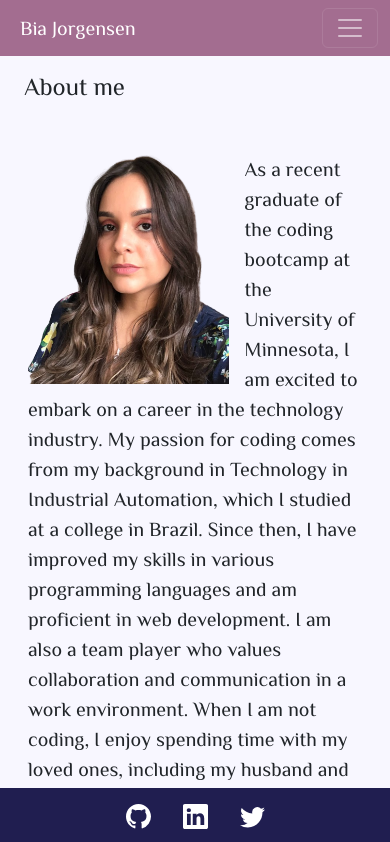
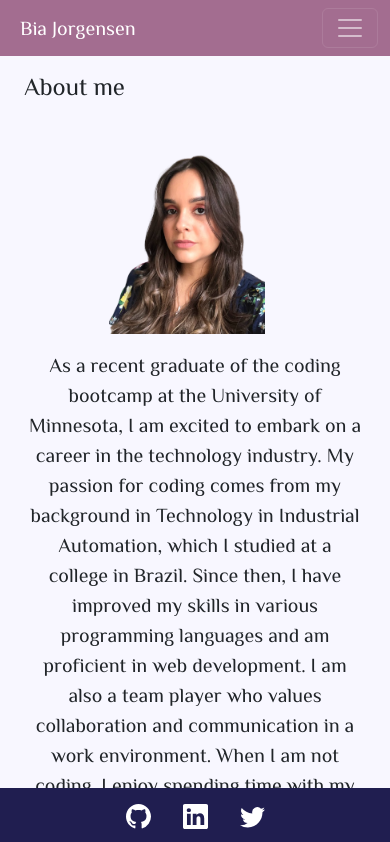
Before and after one commit to BiaJorgensen/bia-jorgensen-portfolio, a React (Create React App) app: page / in a window 390 px wide. Shown: the top 842 px of the page. Built offline with nearby package versions, Linux system fonts and the light colour scheme.

Commit message:
Added CSS to modify image and <p> alignment

```diff
--- a/src/pages/AboutMe.js
+++ b/src/pages/AboutMe.js
@@ -8,7 +8,7 @@ export default function AboutMe() {
   return (
     <Container fluid>
           <h2 className="mt-3 mb-5">About me</h2>
-          <div className='p-1' >
+          <div className='p-1  main' >
             <Image src={Bia} alt='Bia Jorgensen' id="image"/>
             <p>As a recent graduate of the coding bootcamp at the University of Minnesota, I am excited to embark on a career in the technology industry. My passion for coding comes from my background in Technology in Industrial Automation, which I studied at a college in Brazil. Since then, I have improved my skills in various programming languages and am proficient in web development. I am also a team player who values collaboration and communication in a work environment. When I am not coding, I enjoy spending time with my loved ones, including my husband and our furry baby, Charlie. I am eager to apply my skills and contribute to innovative projects in the Software Engineering field.<br></br><br></br>Thank you for visiting my website! Here, you can navigate to the Portfolio page to see my most recent coding projects. When you hover over the images, you will be presented with links to the deployed pages and their corresponding Github repositories, so you can easily explore and review the code. Additionally, the Resume page highlights some of the technologies I am familiar with, and you can also download my resume. If you have any questions or would like to discuss potential projects or opportunities, you can send me a message through the Contact page.</p>
           </div>
--- a/src/styles/Aboutme.css
+++ b/src/styles/Aboutme.css
@@ -9,3 +9,15 @@
 p {
   font-size: 20px;
 }
+
+@media (max-width: 576px) {
+  .main {
+    text-align: center;
+  }
+  #image {
+    float: none;
+    max-height: 180px;
+    margin-bottom: 1rem;
+  }
+
+}
```
